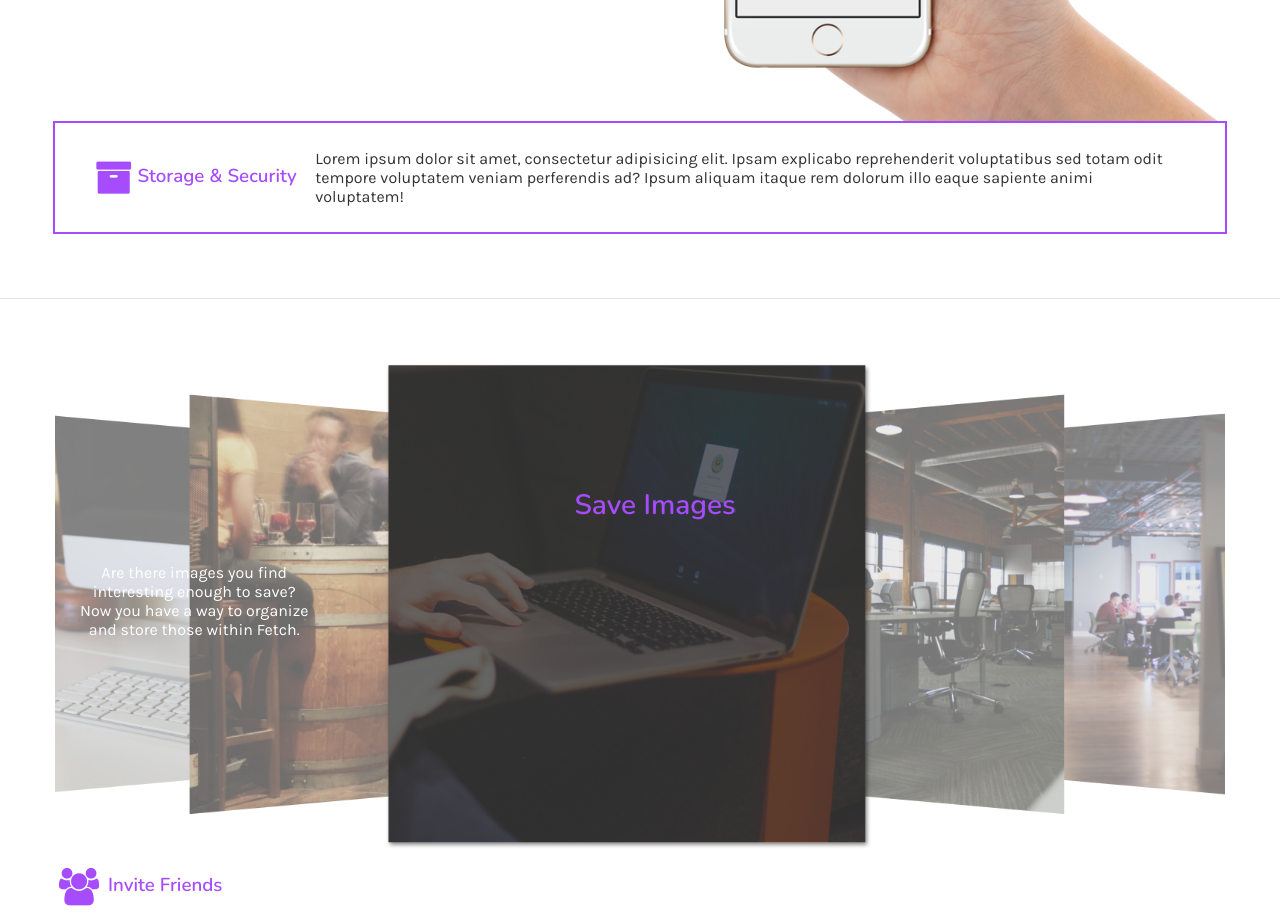
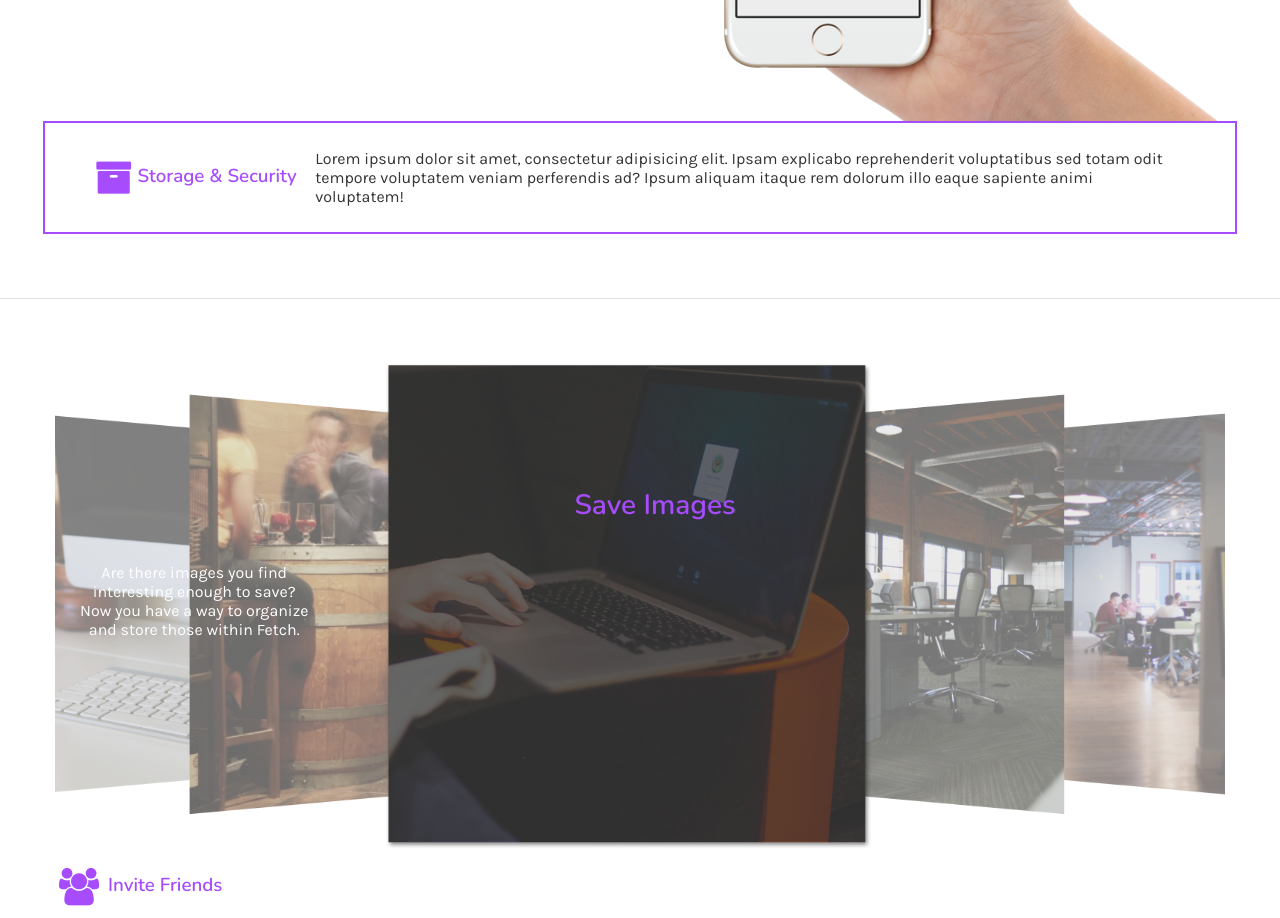
Before and after one commit to cailynhuston/Fetch, a plain HTML site: page index.html in a window 1280 px wide. Shown: the part 1000-1918 px from the top of the page. Drawn offline with nearby package versions, Linux system fonts and the light colour scheme.

Commit message:
wip chkpt 31

```diff
--- a/css/style.css
+++ b/css/style.css
@@ -104,7 +104,10 @@ img {
    }
  }
 
+
+
 	/*** HEADER ***/
+
 	header {
 		color:#333333;
 	}
@@ -166,6 +169,8 @@ img {
 	header div img {
 		max-width: 150px;
 	}
+
+
 
 	/*** BENEFITS ***/
 
@@ -260,7 +265,7 @@ img {
 
 .storage-container {
   border: 2px solid #A74CFD;
-  padding: 10px 0;
+  padding: 10px 10px;
 }
 
 .storage-inner-container {
@@ -273,8 +278,6 @@ img {
 .storage-title {
   flex: 1 1 40%;
   color: #A74CFD;
-<<<<<<< HEAD
-
 }
 
 .fa {
```
